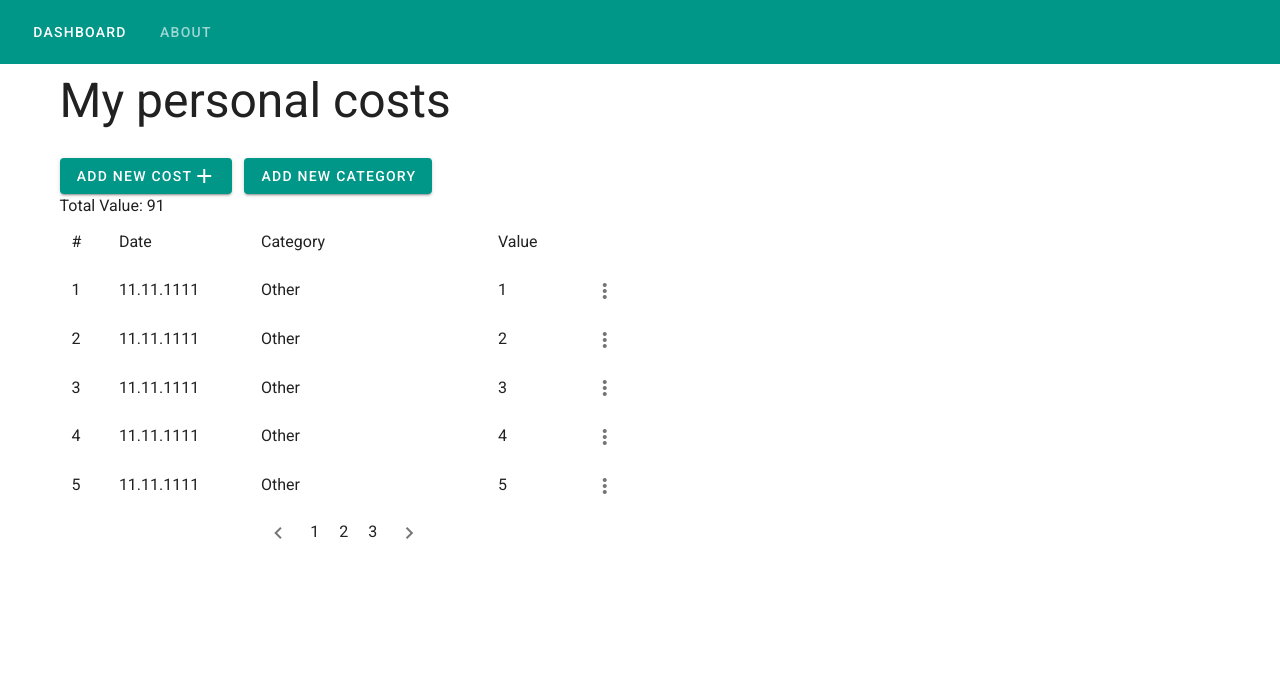
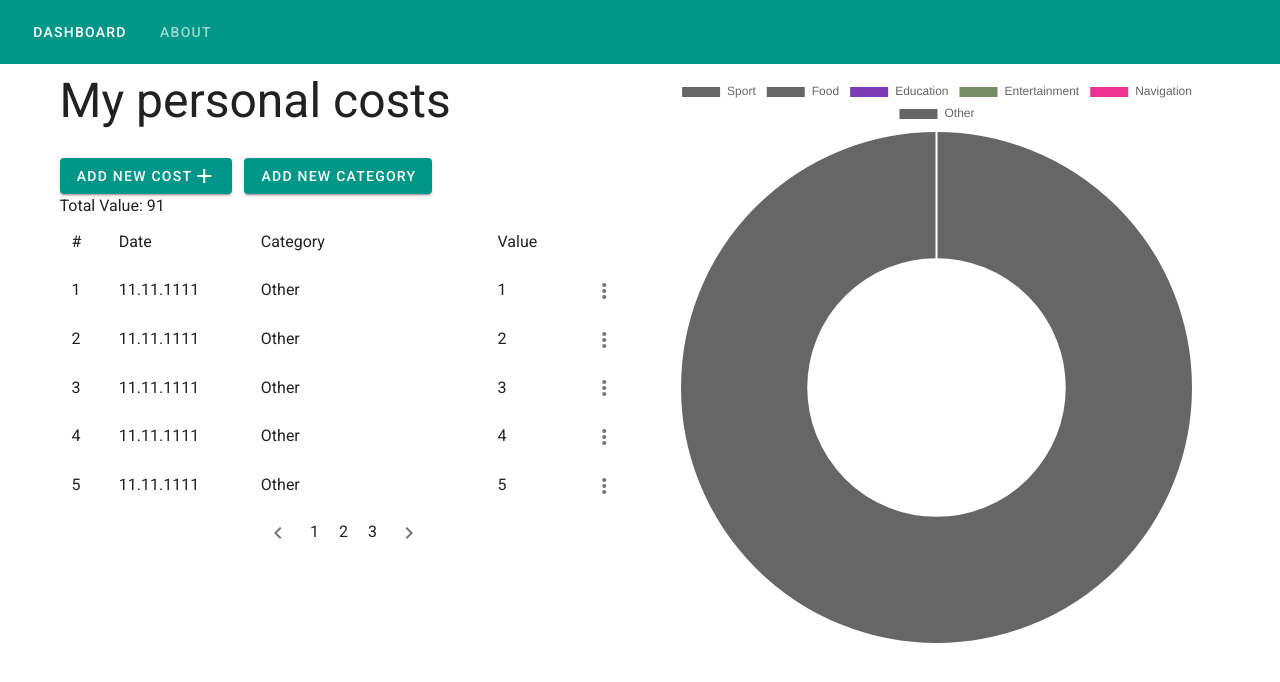
Before and after one commit to SiberianJohnny/gb_vue_project, a Vue app: page /dashboard in a window 1280 px wide. Shown: the top 682 px of the page. Built offline with nearby package versions, Linux system fonts and the light colour scheme.

Commit message:
Added chart. It works!

```diff
--- a/package.json
+++ b/package.json
@@ -9,8 +9,10 @@
     "test": "jest"
   },
   "dependencies": {
+    "chart.js": "^2.9.4",
     "core-js": "^3.6.5",
     "vue": "^2.6.11",
+    "vue-chartjs": "^3.5.1",
     "vue-router": "^3.5.2",
     "vuetify": "^2.4.0",
     "vuex": "^3.6.2"
--- /dev/null
+++ b/src/components/Chart.js
@@ -0,0 +1,11 @@
+import { Doughnut, mixins } from "vue-chartjs";
+const { reactiveProp } = mixins;
+
+export default {
+  extends: Doughnut,
+  mixins: [reactiveProp],
+  props: ["options"],
+  mounted() {
+    this.renderChart(this.chartData, this.options);
+  },
+};
--- a/src/pages/Dashboard.vue
+++ b/src/pages/Dashboard.vue
@@ -44,13 +44,20 @@
           />
         </main>
       </v-col>
-      <v-col></v-col>
+      <v-col>
+        <chart
+          :chart-data="chartData"
+          :options="chartOptions"
+          chart:render
+        ></chart>
+      </v-col>
     </v-row>
   </v-container>
 </template>
 
 <script>
 import { mapMutations, mapGetters, mapActions } from "vuex";
+import Chart from "../components/Chart";
 import ContextMenu from "../components/ContextMenu.vue";
 import ModalWindow from "../components/ModalWindow.vue";
 import Pagination from "../components/Pagination.vue";
@@ -63,6 +70,7 @@ export default {
     Pagination,
     ModalWindow,
     ContextMenu,
+    Chart,
   },
   data() {
     return {
@@ -71,6 +79,22 @@ export default {
       n: 5,
       dialog: false,
       modalWindowSettings: {},
+      chartData: {},
+      chartOptions: {
+        responsive: true,
+        plugins: {
+          legend: {
+            position: "top",
+          },
+          title: {
+            display: true,
+            text: "Costs by categories",
+          },
+        },
+      },
+      outcome: [],
+      chartCategories: [],
+      chartColors: [],
     };
   },
   methods: {
@@ -99,6 +123,32 @@ export default {
     onModalClose() {
       this.modalWindowSettings = {};
       this.dialog = false;
+    },
+    fillChartData() {
+      this.chartData = {
+        labels: this.chartCategories,
+        datasets: [
+          {
+            backgroundColor: this.chartColors,
+            data: this.outcome,
+          },
+        ],
+      };
+    },
+    getChartData() {
+      this.$store.state.categories.forEach((category) => {
+        let categoryOutcome = 0;
+        this.$store.state.paymentsList.forEach((item) => {
+          if (category === item.category) {
+            categoryOutcome += item.value;
+          }
+        });
+        this.outcome.push(categoryOutcome);
+        this.chartCategories.push(category);
+        this.chartColors.push(
+          "#" + (((1 << 24) * Math.random()) | 0).toString(16)
+        );
+      });
     },
   },
 
@@ -135,6 +185,9 @@ export default {
     if (page) {
       this.onChangePage(page);
     }
+
+    this.getChartData();
+    this.fillChartData();
   },
 };
 </script>
```
Also changed, not shown: 1 other file (tests, documents, lock files or other folders).
